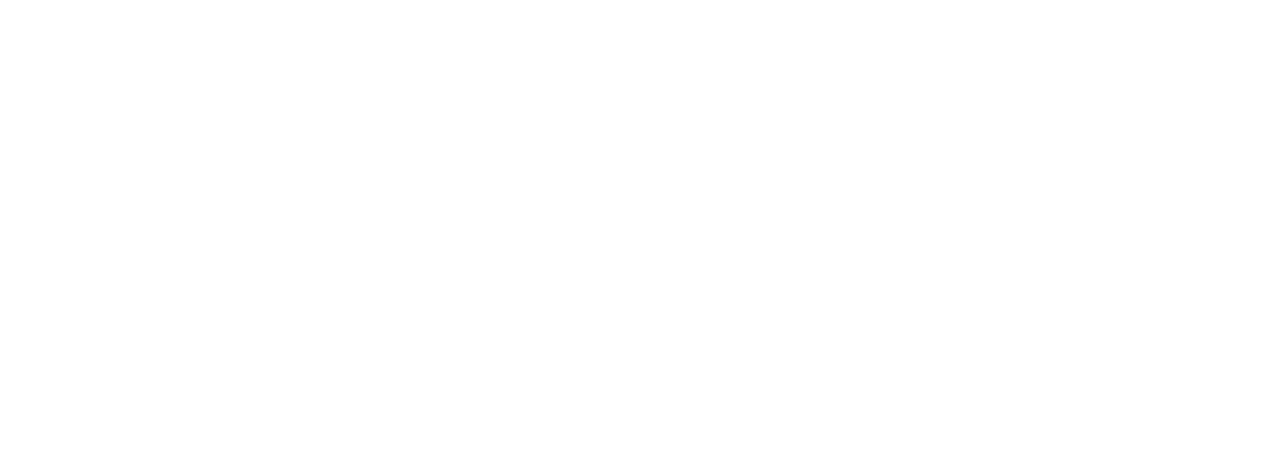
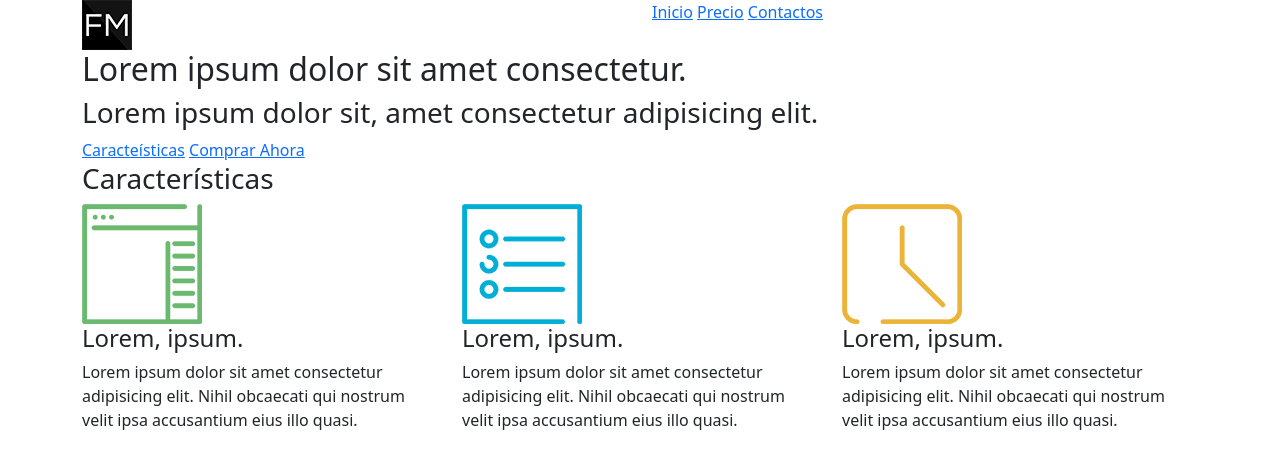
Before and after one commit to GuzmiDev/Web-Startup, a website: page index.html in a window 1280 px wide. Drawn offline with Linux system fonts and the light colour scheme.

Commit message:
estructura html de Header y Caractertisticas

```diff
--- a/index.html
+++ b/index.html
@@ -16,9 +16,72 @@
     <link rel="stylesheet" href="css/estilos.css" />
   </head>
   <body>
-    <header></header>
+    <header>
+      <div class="container">
+        <div class="row header__container">
+          <div class="col-xs-12 col-md-6 header__logo">
+            <a href="#">
+              <img src="img/logo.png" alt="logo" />
+            </a>
+          </div>
+          <div class="col-xs-12 col-md-6 header__nav">
+            <a href="#">Inicio</a>
+            <a href="#">Precio</a>
+            <a href="#">Contactos</a>
+          </div>
+        </div>
+        <div class="row header__text">
+          <div class="col-md-12">
+            <h2 class="header__title">
+              Lorem ipsum dolor sit amet consectetur.
+            </h2>
+            <h3 class="header__subtitle">
+              Lorem ipsum dolor sit, amet consectetur adipisicing elit.
+            </h3>
+            <div class="header__buttons">
+              <a href="#">Caracteísticas</a>
+              <a href="#">Comprar Ahora</a>
+            </div>
+          </div>
+        </div>
+      </div>
+    </header>
     <section class="main">
-      <section class="caracteristicas"></section>
+      <section class="caracteristicas">
+        <div class="container">
+          <div class="row">
+            <div class="col-md-12">
+              <h3 class="caracteristicas__title">Características</h3>
+            </div>
+          </div>
+          <div class="row">
+            <div class="col-sm-4">
+              <img class="caracteristica__icon1" src="img/icono1.png" alt="" />
+              <h4 class="caracteristicas__first-line">Lorem, ipsum.</h4>
+              <p class="caractertisticas__paragraph">
+                Lorem ipsum dolor sit amet consectetur adipisicing elit. Nihil
+                obcaecati qui nostrum velit ipsa accusantium eius illo quasi.
+              </p>
+            </div>
+            <div class="col-sm-4">
+              <img class="caracteristica__icon1" src="img/icono2.png" alt="" />
+              <h4 class="caracteristicas__first-line">Lorem, ipsum.</h4>
+              <p class="caractertisticas__paragraph">
+                Lorem ipsum dolor sit amet consectetur adipisicing elit. Nihil
+                obcaecati qui nostrum velit ipsa accusantium eius illo quasi.
+              </p>
+            </div>
+            <div class="col-sm-4">
+              <img class="caracteristica__icon1" src="img/icono3.png" alt="" />
+              <h4 class="caracteristicas__first-line">Lorem, ipsum.</h4>
+              <p class="caractertisticas__paragraph">
+                Lorem ipsum dolor sit amet consectetur adipisicing elit. Nihil
+                obcaecati qui nostrum velit ipsa accusantium eius illo quasi.
+              </p>
+            </div>
+          </div>
+        </div>
+      </section>
       <section class="fotos"></section>
       <section class="clientes"></section>
       <section class="precios"></section>
```
